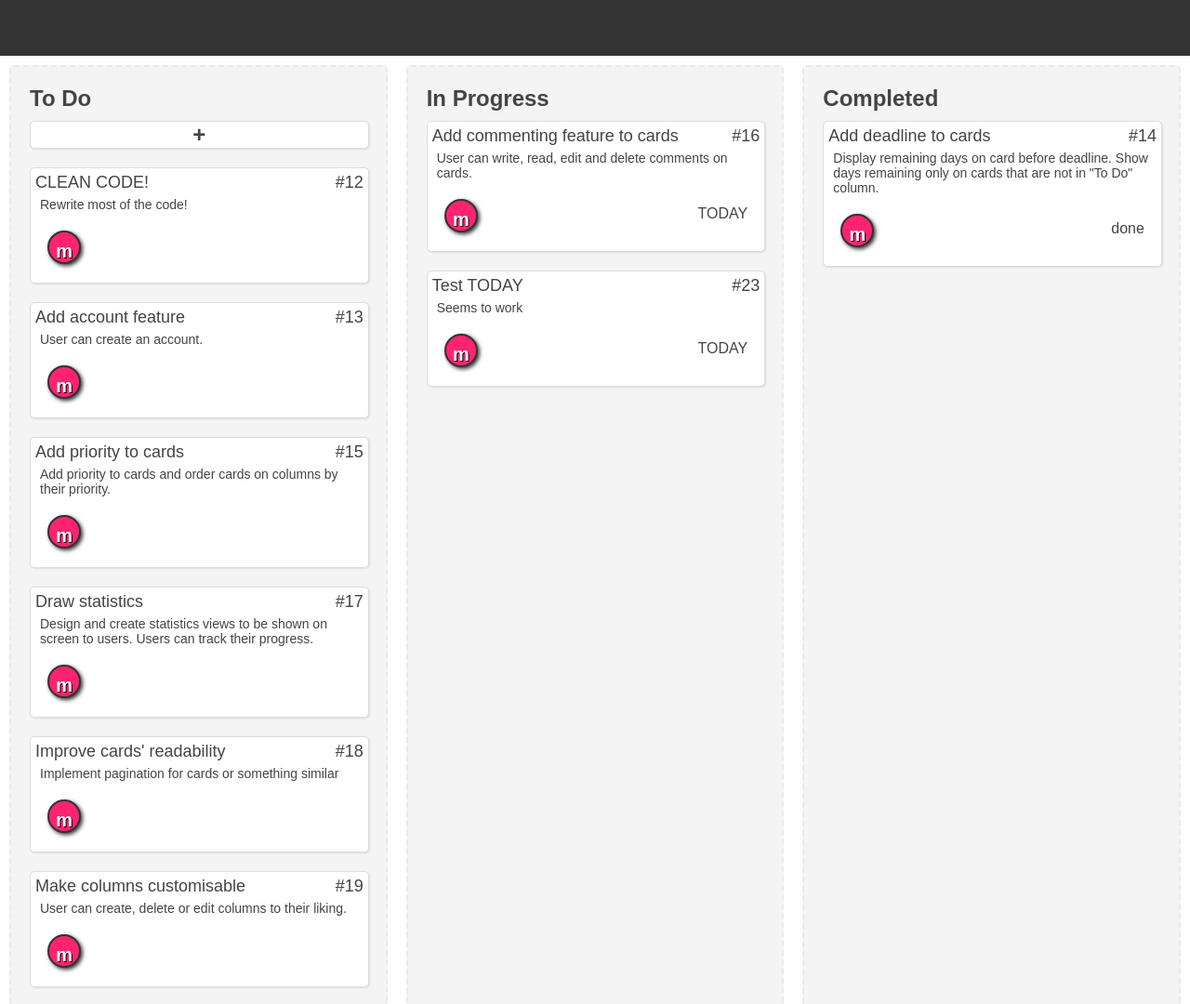
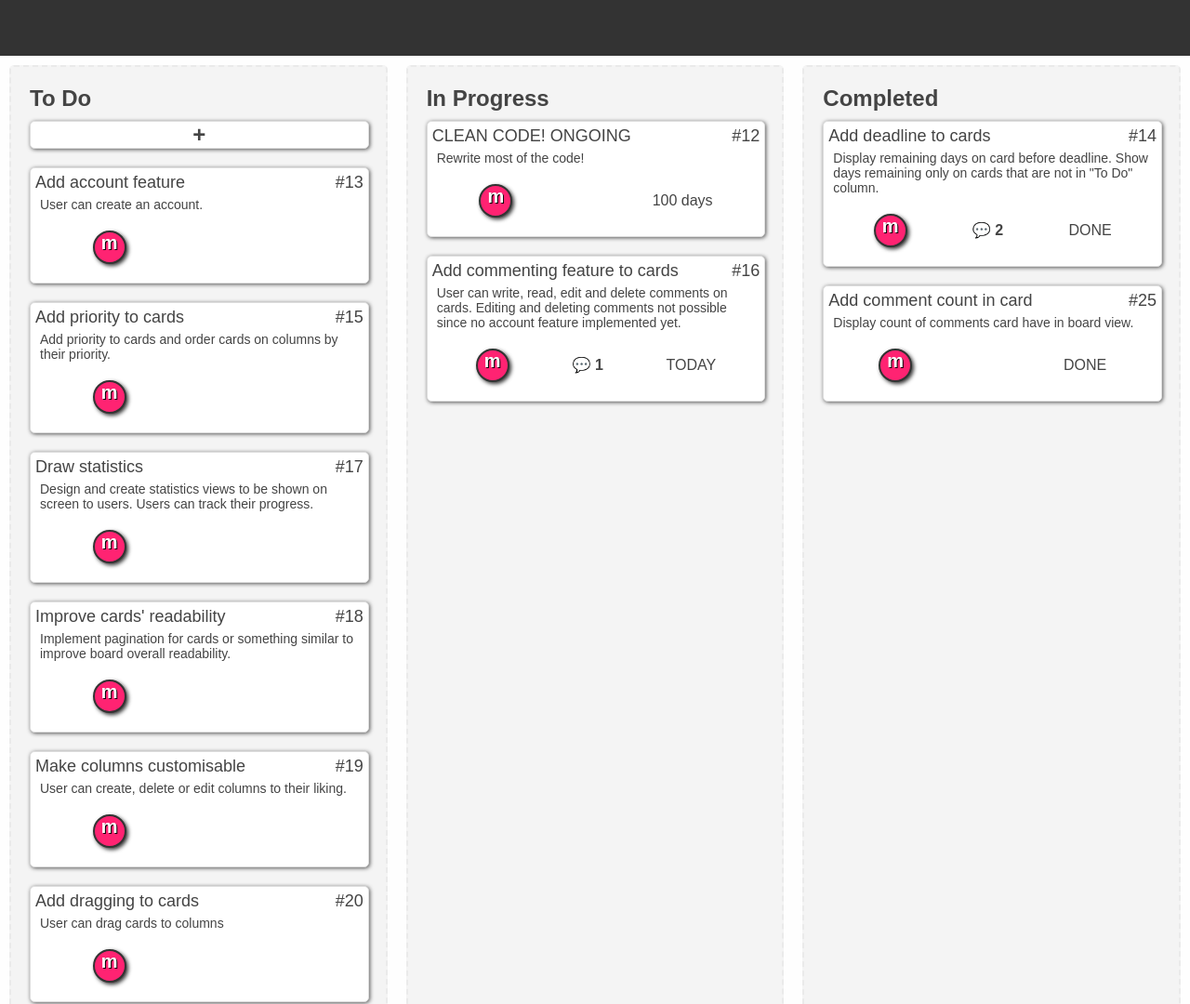
Before and after one commit to maici95/kanban, a React app in the folder client/: page / in a window 1280 px wide. Shown: the top 1080 px of the page at 93% size. Built offline with nearby package versions, Linux system fonts and the light colour scheme; data requests are answered from the project's data file; a web font is replaced by a local one.

Commit message:
comment count

```diff
--- a/client/src/components/App/index.js
+++ b/client/src/components/App/index.js
@@ -48,7 +48,7 @@ function App() {
             text: '',
             userId: null,
             updated: null,
-            deadline: 0
+            deadline: new Date().toISOString().slice(0, 10)
         });
         data.then(res => {
             setAddCardStatus(false);
--- a/client/src/components/Card/index.js
+++ b/client/src/components/Card/index.js
@@ -12,6 +12,7 @@ Card.NewCard = NewCard;
 
 function Card(props) {
     const [user, setUser] = React.useState(null);
+    const [commentCount, setCommentCount] = React.useState(0);
 
     React.useEffect(() => {
         if (props.data.userId) {
@@ -20,6 +21,15 @@ function Card(props) {
             });
         }
     }, [props.data.userId]);
+
+    React.useEffect(() => {
+
+        const data = new ajax().get('comments', { cardId: props.data.id });
+        data.then(res => {
+            setCommentCount(res.length);
+        });
+
+    }, [props.data.id]);
 
     const days = Math.floor((new Date(props.data.deadline) - new Date()) / 1000 / 60 / 60 / 24);
 
@@ -40,14 +50,22 @@ function Card(props) {
             <div className="user-panel">
                         {user && <h3 style={{background: user.color}}>{user.name[0]}</h3>}
                         {!user && <h3>u</h3>}
+
+                    <div className="comments-count">
+                        {commentCount > 0 &&
+                            <span role="img" aria-label="comments">&#128172; {commentCount}</span>
+                        }
+                    </div>
                     <span>
                         {props.data.deadline && props.data.status !== "0" &&
                             <span>
                                 {props.data.status === '1' &&
-                                    (days > 0 ? days + ' days' : 'TODAY')
+                                    (days + 1 > 0 ? days + 1 + (days > 1 ? ' days' : ' day')
+                                        : days < -1 ? 'EXPIRED'
+                                        : 'TODAY')
                                 }
                                 {props.data.status === '2' &&
-                                    'done'
+                                    'DONE'
                                 }
                             </span>
                         }
--- a/client/src/components/Card/style.css
+++ b/client/src/components/Card/style.css
@@ -7,7 +7,7 @@
     border-radius: 5px;
     background: #fff;
 
-    box-shadow: 1px 1px 2px #ddd;
+    box-shadow: 1px 1px 4px #555;
 
     margin-bottom: 20px;
     cursor: pointer;
@@ -41,19 +41,18 @@
 
 
 .user-panel {
-
     overflow: auto;
     width: 90%;
     padding: 20px 5px;
+
+    display: flex;
+    flex-direction: row;
+    align-items: center;
 }
 
 .user-panel h3 {
-    float: left;
     width: 32px;
     height: 32px;
-
-    display: flex;
-    flex-flow: column-reverse;
 
     text-align: center;
     border-radius: 100%;
@@ -66,7 +65,12 @@
     border: 2px solid #333;
 }
 .user-panel span {
-    float: right;
     display: flex;
     line-height: 32px;
 }
+
+
+.comments-count {
+    font-weight: bold;
+
+}
--- a/client/src/components/CardColumn/style.css
+++ b/client/src/components/CardColumn/style.css
@@ -5,6 +5,7 @@
     float: left;
     padding: 20px;
     width: 100%;
+    max-width: 500px;
     margin: 0px;
     margin: 10px;
 
--- a/client/src/components/CardOverview/style.css
+++ b/client/src/components/CardOverview/style.css
@@ -10,6 +10,7 @@
     background: #fff;
     box-shadow: 2px 2px 4px #333;
     border-radius: 5px;
+    padding-bottom: 10px;
 }
 
 .card-overview-container h1 {
--- a/client/src/components/CommentPanel/index.js
+++ b/client/src/components/CommentPanel/index.js
@@ -32,7 +32,6 @@ function CommentPanel(props) {
             <br/>
              <textarea
                 ref={textRef}
-                style={{width: '90%', minHeight: '60px', padding: '10px'}}
                 placeholder="your message..."
             ></textarea>
              <br/>
--- a/client/src/components/CommentPanel/style.css
+++ b/client/src/components/CommentPanel/style.css
@@ -21,3 +21,16 @@
     background: #F4F4F4;
     margin-bottom: 5px;
 }
+
+
+
+.comment-panel-container textarea {
+    width: 90%;
+    min-height: 60px;
+    padding: 10px;
+    border: 1px solid #ddd;
+    border-radius: 5px;
+}
+.comment-panel-container textarea:focus {
+    outline: 0;
+}
--- a/db.json
+++ b/db.json
@@ -1,13 +1,14 @@
 {
 	"cards": [
 		{
-			"name": "CLEAN CODE!",
-			"points": "100",
-			"status": "0",
+			"name": "CLEAN CODE! ONGOING",
+			"points": "10",
+			"status": "1",
 			"text": "Rewrite most of the code!",
 			"userId": "2",
-			"updated": "2020-08-22",
-			"id": "12"
+			"updated": "2020-08-23",
+			"id": "12",
+			"deadline": "2020/12/1"
 		},
 		{
 			"name": "Add account feature",
@@ -25,7 +26,7 @@
 			"status": "2",
 			"text": "Display remaining days on card before deadline. Show days remaining only on cards that are not in \"To Do\" column.",
 			"userId": "2",
-			"updated": "2020-08-22",
+			"updated": "2020-08-23",
 			"id": "14",
 			"deadline": "2020/10/30"
 		},
@@ -43,10 +44,10 @@
 			"name": "Add commenting feature to cards",
 			"points": "0",
 			"status": "1",
-			"text": "User can write, read, edit and delete comments on cards.",
+			"text": "User can write, read, edit and delete comments on cards.\nEditing and deleting comments not possible since no account feature implemented yet.",
 			"userId": "2",
-			"updated": "2020-08-22",
-			"deadline": "2020/08/24",
+			"updated": "2020-08-23",
+			"deadline": "2020/08/23",
 			"id": "16"
 		},
 		{
@@ -63,9 +64,9 @@
 			"name": "Improve cards' readability",
 			"points": "0",
 			"status": "0",
-			"text": "Implement pagination for cards or something similar",
+			"text": "Implement pagination for cards or something similar to improve board overall readability.",
 			"userId": "2",
-			"updated": "2020-08-22",
+			"updated": "2020-08-23",
 			"deadline": "0",
 			"id": "18"
 		},
@@ -100,14 +101,44 @@
 			"id": "22"
 		},
 		{
-			"name": "Test TODAY",
+			"name": "Create compact view for cards",
 			"points": "0",
-			"status": "1",
-			"text": "Seems to work",
+			"status": "0",
+			"text": "Display only vital information about card in compact view.",
 			"userId": "2",
-			"updated": "2020-08-22",
+			"updated": "2020-08-23",
 			"deadline": "0",
 			"id": "23"
+		},
+		{
+			"name": "Add card's relationship feature",
+			"points": "0",
+			"status": "0",
+			"text": "Cards can be linked together.",
+			"userId": "2",
+			"updated": "2020-08-23",
+			"deadline": "0",
+			"id": "24"
+		},
+		{
+			"name": "Add comment count in card",
+			"points": "0",
+			"status": "2",
+			"text": "Display count of comments card have in board view.",
+			"userId": "2",
+			"updated": "2020-08-23",
+			"deadline": "2020/8/23",
+			"id": "25"
+		},
+		{
+			"name": "Redesign UI",
+			"points": "0",
+			"status": "0",
+			"text": "",
+			"userId": "2",
+			"updated": "2020-08-23",
+			"deadline": "2020-08-23",
+			"id": "26"
 		}
 	],
 	"users": [
@@ -148,6 +179,27 @@
 			"userId": "2",
 			"updated": "2020-08-22",
 			"id": "3"
+		},
+		{
+			"cardId": "16",
+			"text": "Gotta get those account up and running...",
+			"userId": "2",
+			"updated": "2020-08-23",
+			"id": "4"
+		},
+		{
+			"cardId": "14",
+			"text": "test",
+			"userId": "2",
+			"updated": "2020-08-23",
+			"id": "5"
+		},
+		{
+			"cardId": "14",
+			"text": "twet2",
+			"userId": "2",
+			"updated": "2020-08-23",
+			"id": "6"
 		}
 	]
 }
```
